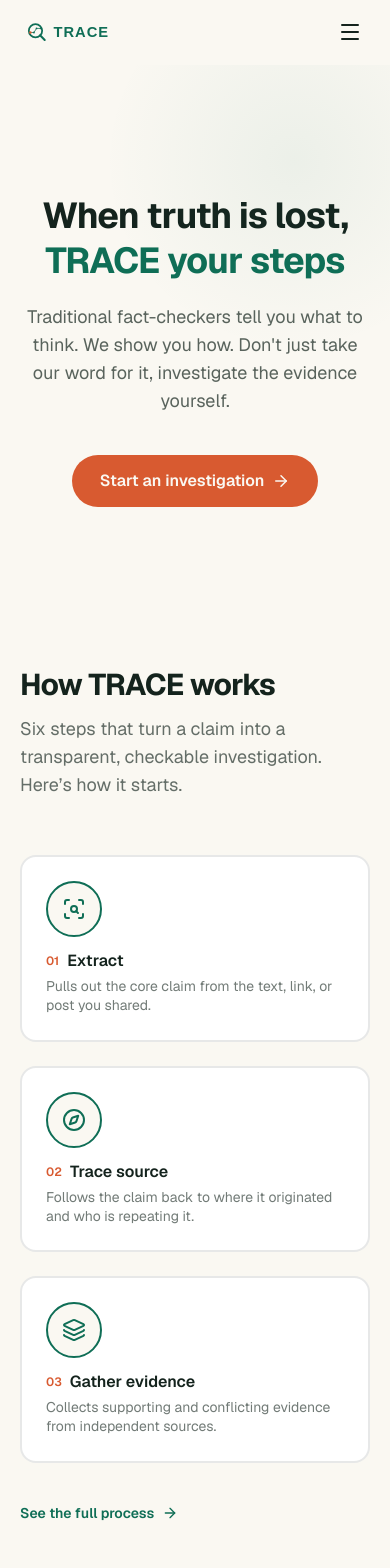
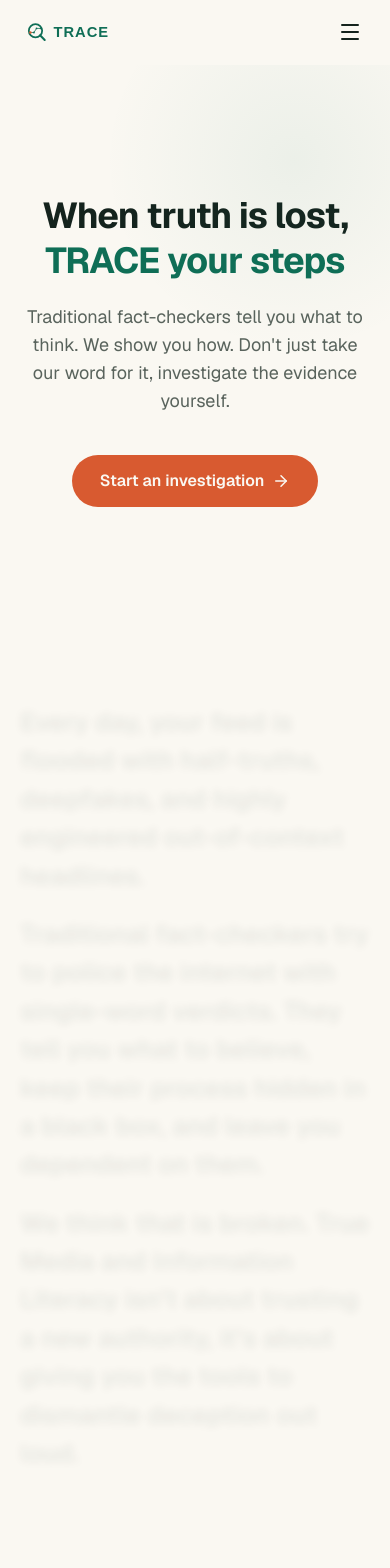
Before and after one commit to Youcef3939/TRACE, a Next.js app: page / in a window 390 px wide. Shown: the top 1568 px of the page. Built offline with nearby package versions, Linux system fonts and the light colour scheme.

Commit message:
introduce new section under hero.tsx

```diff
--- a/app/page.tsx
+++ b/app/page.tsx
@@ -1,5 +1,6 @@
 import Nav from "@/components/Nav";
 import HomeHero from "@/components/HomeHero";
+import ScrollRevealParagraph from "@/components/ScrollRevealParagraph";
 import HowItWorks from "@/components/HowItWorks";
 import Stats from "@/components/Stats";
 import InAction from "@/components/InAction";
@@ -11,6 +12,7 @@
       <Nav />
       <main className="flex-1">
         <HomeHero />
+        <ScrollRevealParagraph />
         <HowItWorks />
         <InAction showCta />
         <Stats />
--- /dev/null
+++ b/components/ScrollReveal.tsx
@@ -0,0 +1,120 @@
+"use client";
+
+import React, { useEffect, useRef, useMemo, ReactNode, RefObject } from 'react';
+import { gsap } from 'gsap';
+import { ScrollTrigger } from 'gsap/ScrollTrigger';
+
+gsap.registerPlugin(ScrollTrigger);
+
+interface ScrollRevealProps {
+  children: ReactNode;
+  scrollContainerRef?: RefObject<HTMLElement>;
+  enableBlur?: boolean;
+  baseOpacity?: number;
+  baseRotation?: number;
+  blurStrength?: number;
+  containerClassName?: string;
+  textClassName?: string;
+  rotationEnd?: string;
+  wordAnimationEnd?: string;
+}
+
+const ScrollReveal: React.FC<ScrollRevealProps> = ({
+  children,
+  scrollContainerRef,
+  enableBlur = true,
+  baseOpacity = 0.1,
+  baseRotation = 3,
+  blurStrength = 4,
+  containerClassName = '',
+  textClassName = '',
+  rotationEnd = 'bottom bottom',
+  wordAnimationEnd = 'bottom bottom'
+}) => {
+  const containerRef = useRef<HTMLHeadingElement>(null);
+
+  const splitText = useMemo(() => {
+    const text = typeof children === 'string' ? children : '';
+    return text.split(/(\s+)/).map((word, index) => {
+      if (word.match(/^\s+$/)) return word;
+      return (
+        <span className="inline-block word" key={index}>
+          {word}
+        </span>
+      );
+    });
+  }, [children]);
+
+  useEffect(() => {
+    const el = containerRef.current;
+    if (!el) return;
+
+    const scroller = scrollContainerRef && scrollContainerRef.current ? scrollContainerRef.current : window;
+
+    gsap.fromTo(
+      el,
+      { transformOrigin: '0% 50%', rotate: baseRotation },
+      {
+        ease: 'none',
+        rotate: 0,
+        scrollTrigger: {
+          trigger: el,
+          scroller,
+          start: 'top bottom',
+          end: rotationEnd,
+          scrub: true
+        }
+      }
+    );
+
+    const wordElements = el.querySelectorAll<HTMLElement>('.word');
+
+    gsap.fromTo(
+      wordElements,
+      { opacity: baseOpacity, willChange: 'opacity' },
+      {
+        ease: 'none',
+        opacity: 1,
+        stagger: 0.05,
+        scrollTrigger: {
+          trigger: el,
+          scroller,
+          start: 'top bottom-=20%',
+          end: wordAnimationEnd,
+          scrub: true
+        }
+      }
+    );
+
+    if (enableBlur) {
+      gsap.fromTo(
+        wordElements,
+        { filter: `blur(${blurStrength}px)` },
+        {
+          ease: 'none',
+          filter: 'blur(0px)',
+          stagger: 0.05,
+          scrollTrigger: {
+            trigger: el,
+            scroller,
+            start: 'top bottom-=20%',
+            end: wordAnimationEnd,
+            scrub: true
+          }
+        }
+      );
+    }
+
+    return () => {
+      ScrollTrigger.getAll().forEach(trigger => trigger.kill());
+    };
+  }, [scrollContainerRef, enableBlur, baseRotation, baseOpacity, rotationEnd, wordAnimationEnd, blurStrength]);
+
+  return (
+    <h2 ref={containerRef} className={`my-5 ${containerClassName}`}>
+      <p className={`text-[clamp(1.6rem,4vw,3rem)] leading-[1.5] font-semibold ${textClassName}`}>{typeof children === 'string' ? splitText : children}</p>
+    </h2>
+  );
+};
+
+export default ScrollReveal;
--- /dev/null
+++ b/components/ScrollRevealParagraph.tsx
@@ -0,0 +1,46 @@
+"use client";
+
+import ScrollReveal from "./ScrollReveal";
+
+export default function ScrollRevealParagraph() {
+  return (
+    <section className="bg-cream py-24 sm:py-32">
+      <div className="mx-auto max-w-4xl px-5 sm:px-8 space-y-16 sm:space-y-24 text-ink/80">
+
+        <ScrollReveal
+          baseOpacity={0.1}
+          enableBlur={true}
+          baseRotation={0}
+          blurStrength={4}
+          containerClassName="text-xl md:text-2xl"
+          textClassName="text-ink/80"
+        >
+          Every day, your feed is flooded with half-truths, deepfakes, and highly engineered out-of-context headlines.
+        </ScrollReveal>
+
+        <ScrollReveal
+          baseOpacity={0.1}
+          enableBlur={true}
+          baseRotation={0}
+          blurStrength={4}
+          containerClassName="text-xl md:text-2xl"
+          textClassName="text-ink/80"
+        >
+          Traditional fact-checkers try to police the internet with single-word verdicts. They tell you what to believe, keep their process hidden in a black box, and leave you dependent on them.
+        </ScrollReveal>
+
+        <ScrollReveal
+          baseOpacity={0.1}
+          enableBlur={true}
+          baseRotation={0}
+          blurStrength={4}
+          containerClassName="text-xl md:text-2xl"
+          textClassName="text-ink/80"
+        >
+          We think that is broken. True Media and Information Literacy isn’t about trusting a new authority, it’s about giving you the tools to dismantle deception out loud.
+        </ScrollReveal>
+
+      </div>
+    </section>
+  );
+}
--- a/package.json
+++ b/package.json
@@ -14,6 +14,7 @@
     "ai": "^7.0.59",
     "clsx": "^2.1.1",
     "framer-motion": "^13.1.0",
+    "gsap": "^3.15.0",
     "lucide-react": "^1.31.0",
     "next": "16.3.0",
     "react": "19.2.8",
```
Also changed, not shown: 1 other file (tests, documents, lock files or other folders).
